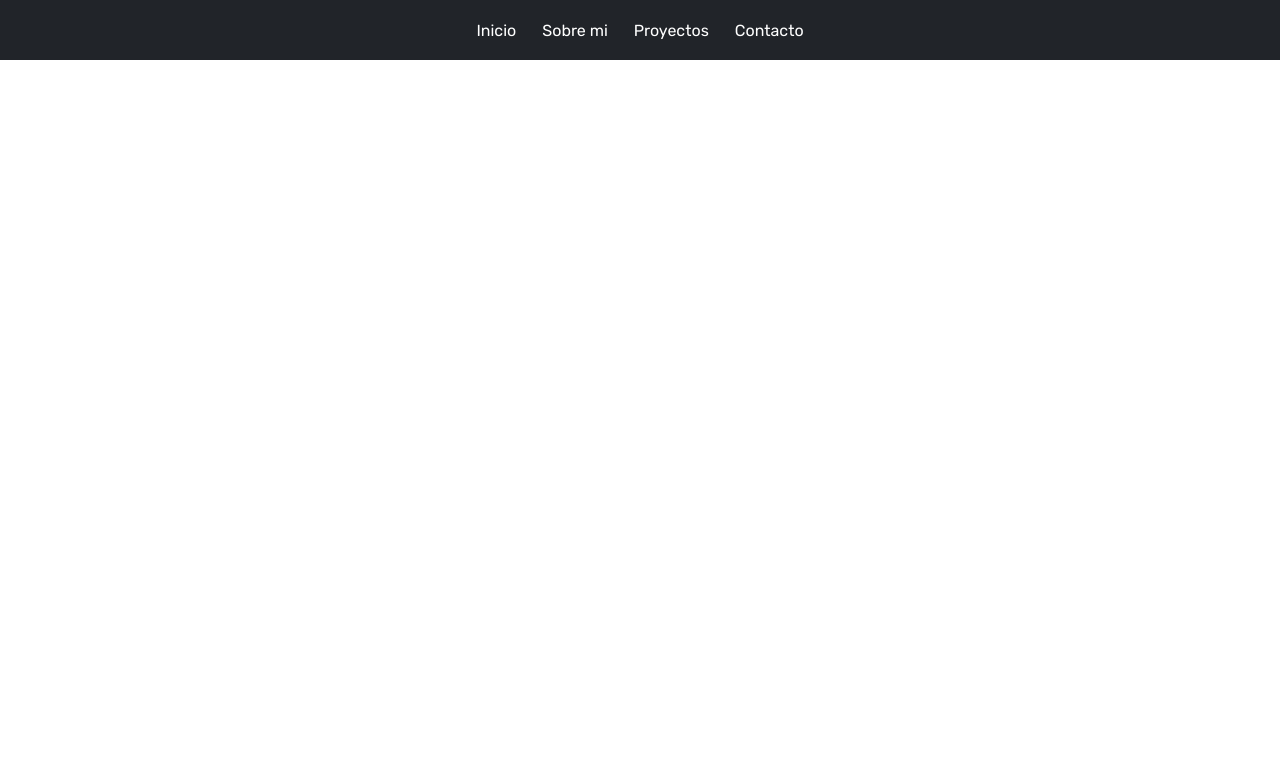
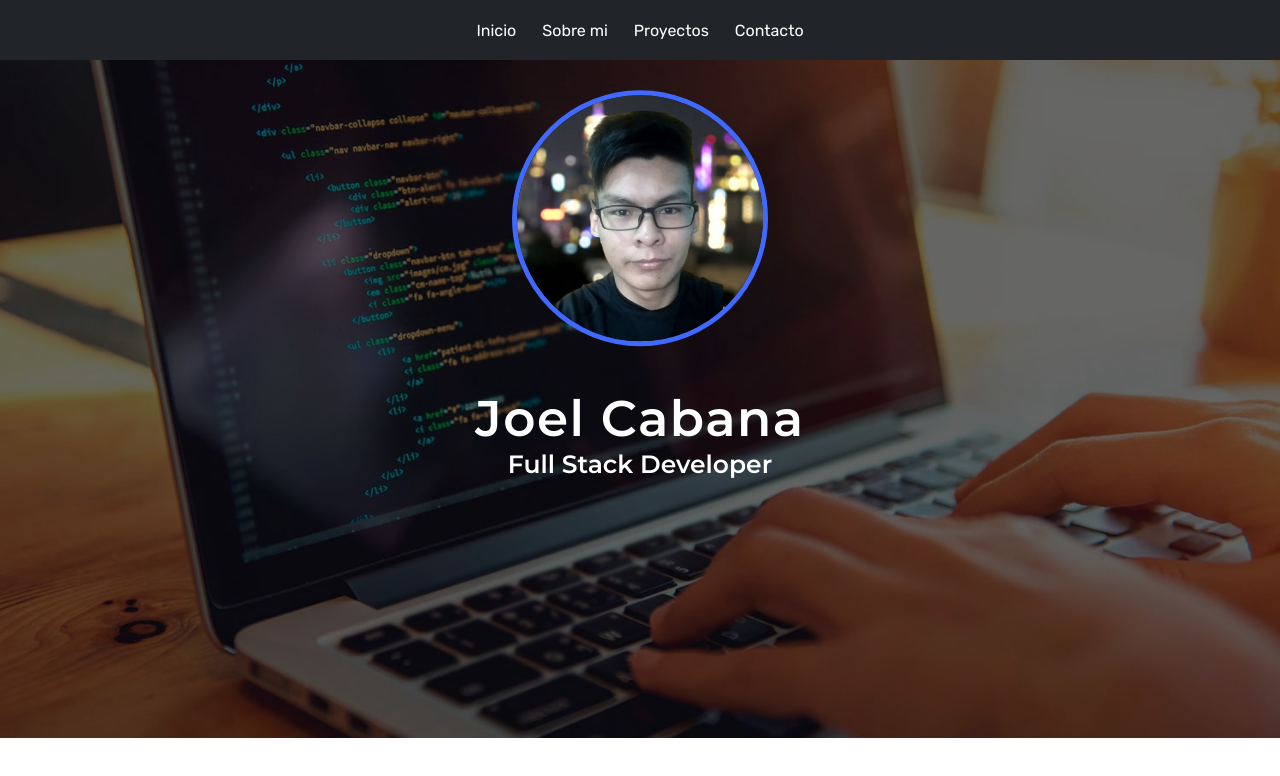
Before and after one commit to joelxcabana/Potafolio_Joel_Cabana, a plain HTML site: page index.html in a window 1280 px wide. Drawn offline with Linux system fonts and the light colour scheme; some icons are missing.

Commit message:
Agrege el banner con la imagen del avatar y la descripcion

```diff
--- a/css/estilos.css
+++ b/css/estilos.css
@@ -102,6 +102,45 @@ h1,h2,h3,h4,h5,h6{
 }
 
 
+/*------------------------Estilos del banner------------------------*/
+.banner{
+    margin-top: 0px;
+    position: relative;
+    z-index: -1000;
+}
+
+.banner__img{
+    background-color: rgba(0,0,0,0.8);
+    filter:brightness(0.4);
+    height: 50%;
+    width: 100%;
+}
+
+.banner .contenedor{
+    position: absolute;
+    top: 50%;
+    left: 50%;
+    transform: translateX(-50%) translateY(-50%);
+    width: 100%;
+    color: #fff;
+    text-align: center;
+}
+
+.usuario__img{
+    width: 20%;
+    height: 20%;
+    border-radius: 50%;
+    margin: auto;
+    border: 2px solid rgb(63, 105, 255);
+}
+.banner__titulo{
+    margin-bottom: 0;
+}
+.banner__txt{
+    margin-top: 0;
+    font-size: 15px;
+}
+
 
 /*Pc escritorio*/
 @media(min-width:1024px){
@@ -113,7 +152,11 @@ h1,h2,h3,h4,h5,h6{
     }
     .contenedor{
         width: 900px;
-        vertical-align: middle;
+    }
+
+    .banner .contenedor{
+       top: 35%;
+
     }
 
     .nav{
@@ -134,5 +177,16 @@ h1,h2,h3,h4,h5,h6{
         background: none;
     }
 
+    .usuario__img{
+        border: 5px solid rgb(63, 105, 255);
+    }
+
+    .banner__titulo{
+        font-size: 50px;
+    }
+    .banner__txt{
+        font-size: 25px;
+    }
+
 
 }
--- a/index.html
+++ b/index.html
@@ -25,6 +25,16 @@
             </nav>
         </div>
     </header>
+    <!--Banner-->
+    <div class="banner">
+        <img src="/img/banner3.jpg" alt="" class="banner__img">
+        <div class="contenedor">
+            <img src="/img/usuario.jpg" class="usuario__img">
+            <h2 class="banner__titulo">Joel Cabana</h2>
+            <p class="banner__txt">Full Stack Developer</p>
+            </p>
+        </div>
+    </div>
     <script src="/js/menu.js" ></script>
 </body>
 </html>
```
Also changed, not shown: img/banner.jpg (added), img/banner2.jpg (added), img/banner3.jpg (added), img/usuario.jpg (added).
